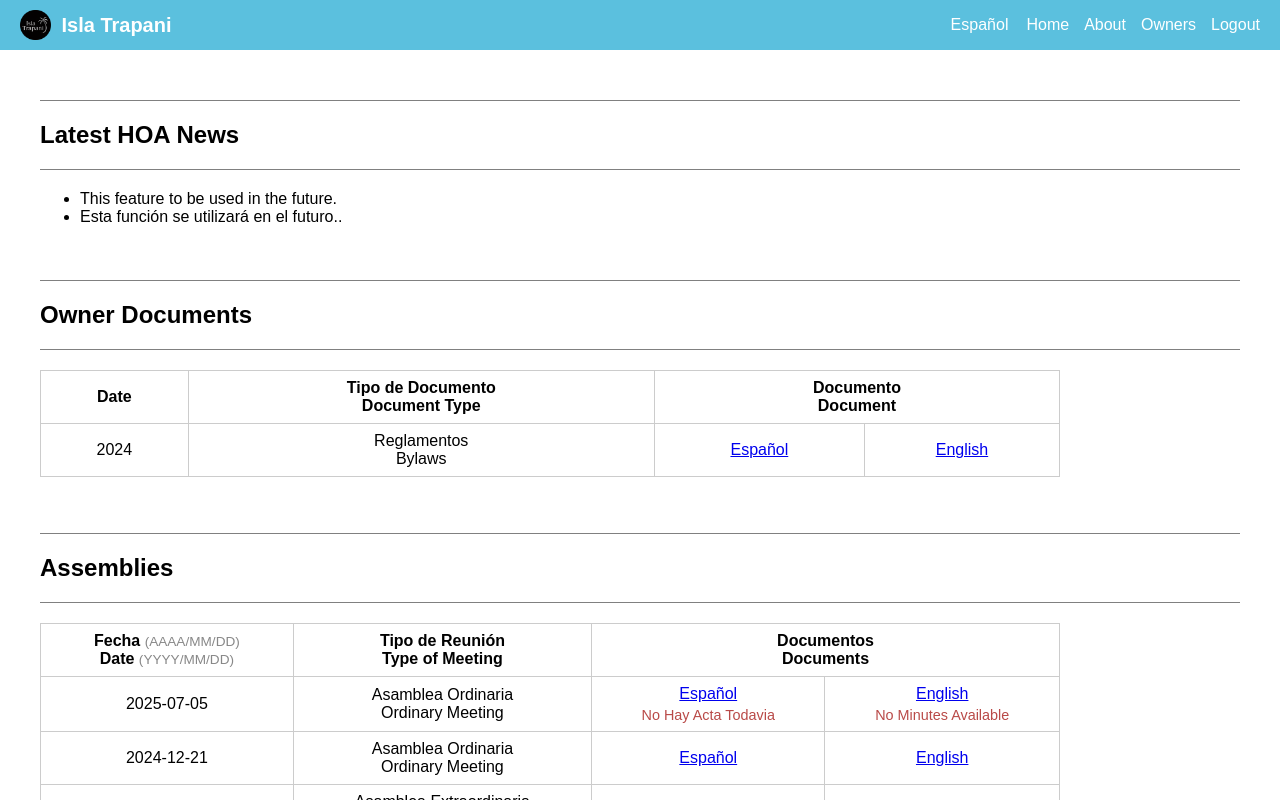
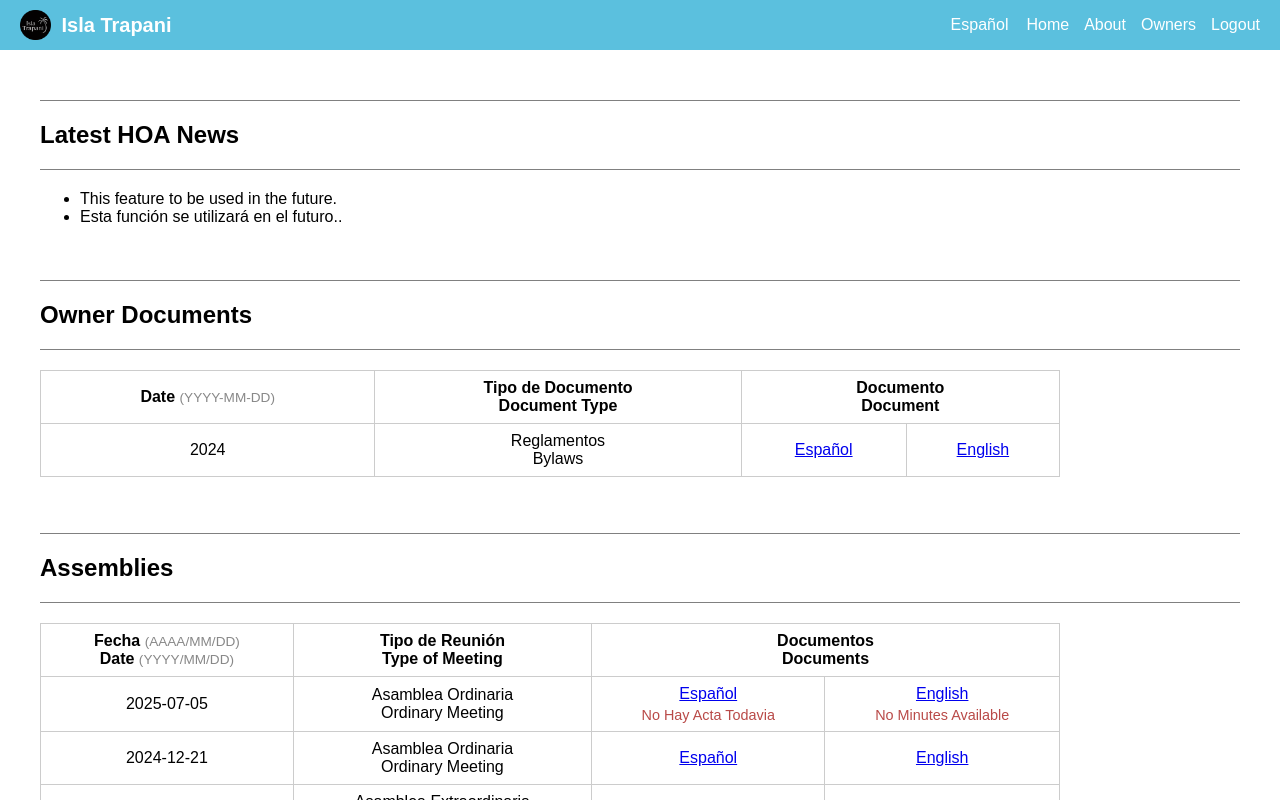
Before and after one commit to grdino/isla-trapani, a Next.js app: page /owners in a window 1280 px wide. Shown: the top 800 px of the page. Built offline with nearby package versions, Linux system fonts and the light colour scheme; sample sign-in values are in the browser's storage.

Commit message:
Update owners.js

```diff
--- a/pages/owners.js
+++ b/pages/owners.js
@@ -36,7 +36,10 @@ export default function Owners() {
          <table className="responsive-table">
            <thead>
              <tr>
-               <th rowSpan="2">{t("tt_date")}</th>
+               <th rowSpan="2">
+                <strong>{t("tt_date")}</strong>{" "}
+                <span className="date-format">{t("tt_date_fmt")}</span>
+               </th>
                <th rowSpan="2">Tipo de Documento<br />Document Type</th>
                <th colSpan="2">Documento<br />Document</th>
              </tr>
```
